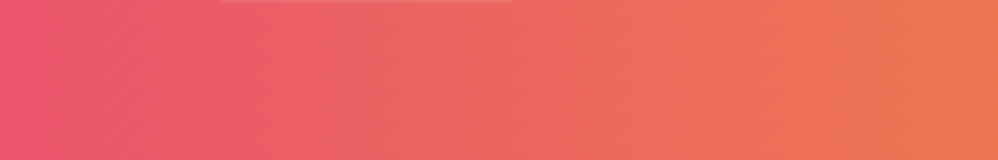
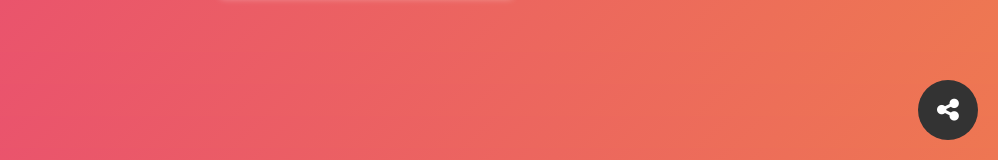
Before and after one commit to Mrnadil/Group-link, a plain HTML site: page index.html in a window 1280 px wide. Shown: the part 640-800 px from the top of the page, without its empty margins (282-1280 px from the left). Drawn offline with Linux system fonts and the light colour scheme.

Commit message:
Add Share Button

```diff
--- a/index.html
+++ b/index.html
@@ -56,6 +56,10 @@
 
 
 <body class="background-color-animation">
+
+    <div class="floating-share-icon">
+        <a href="#" class="share-link"><i class="fas fa-share-alt"></i></a>
+    </div>
 
     <div class="cards-container ">
 
@@ -123,6 +127,18 @@
     </script>
 
     <script src="https://kit.fontawesome.com/ea3d3791f8.js" crossorigin="anonymous"></script>
+
+    <script>
+        const shareBtn = document.querySelector('.share-link');
+
+        shareBtn.addEventListener('click', () => {
+            navigator.share({
+                title: document.title,
+                text: 'Check out this link!',
+                url: window.location.href
+            });
+        });
+    </script>
 </body>
 
 </html>
--- a/style.css
+++ b/style.css
@@ -17,6 +17,36 @@ body {
 .clear {
     clear: both;
 }
+
+/* Floating Share Icon */
+.floating-share-icon {
+    position: fixed;
+    z-index: 9999;
+    bottom: 20px;
+    right: 20px;
+  }
+
+  .share-link {
+    display: block;
+    width: 60px;
+    height: 60px;
+    line-height: 60px;
+    text-align: center;
+    background-color: #333;
+    color: #fff;
+    border-radius: 50%;
+    font-size: 25px;
+    text-decoration: none;
+  }
+
+  .share-link:hover {
+    background-color: #444;
+  }
+
+  .fa-share-alt {
+    margin-top: 18px;
+  }
+
 
 /*** CARD STLES ***/
 .cards-container {
```
